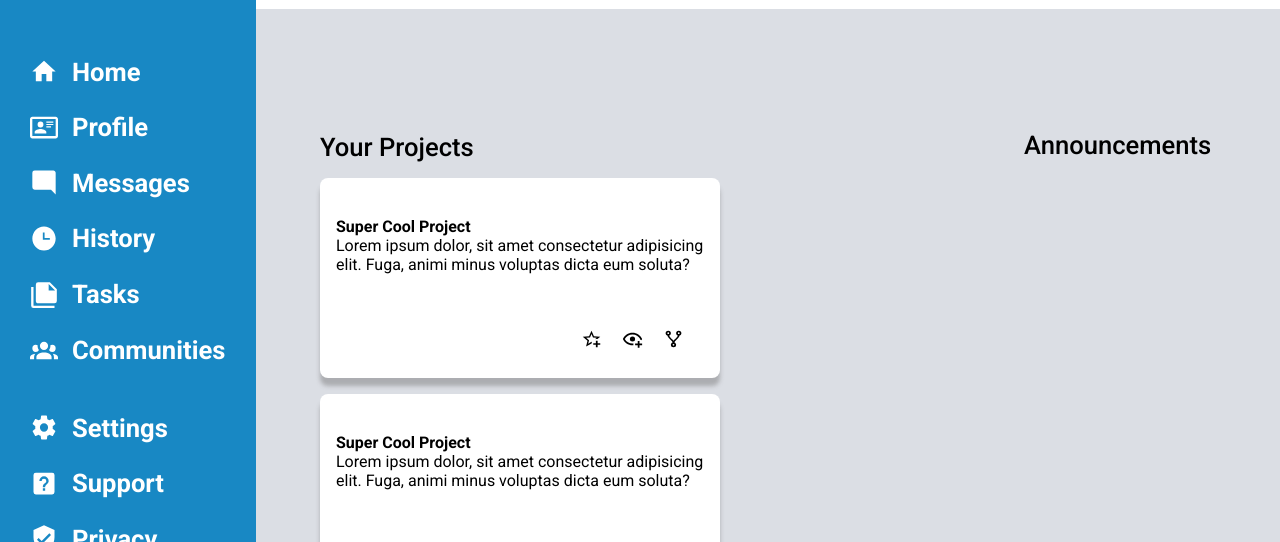
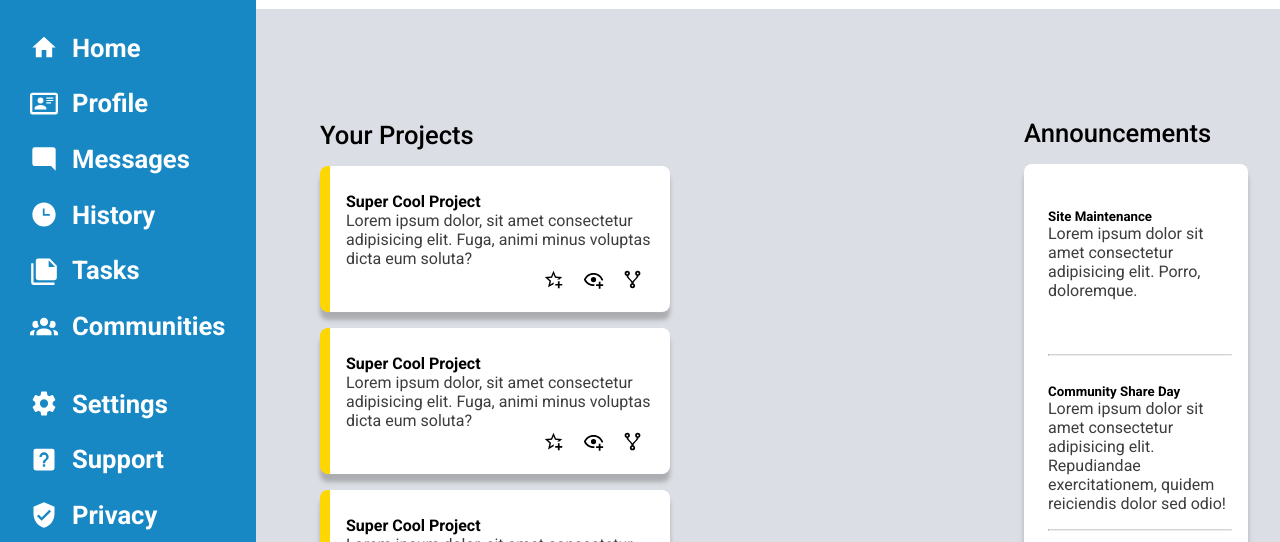
Before and after one commit to p-stevenson/AdminDshBrd, a website: page index.html in a window 1280 px wide. Shown: the part 229-771 px from the top of the page. Drawn offline with Linux system fonts and the light colour scheme.

Commit message:
Finish styling of projects and announcements sections

```diff
--- a/index.html
+++ b/index.html
@@ -266,7 +266,22 @@
       </section>
       <section class="announcements">
         <h3 class="title">Announcements</h3>
-        <div class="announcements-container"></div>
+        <div class="announcements-container">
+          <div class="content">
+            <h5 class="title">Site Maintenance</h5>
+            <p class="text">Lorem ipsum dolor sit amet consectetur adipisicing elit. Porro, doloremque.</p>
+            <hr>
+          </div>
+          <div class="content">
+            <h5 class="title">Community Share Day</h5>
+            <p class="text">Lorem ipsum dolor sit amet consectetur adipisicing elit. Repudiandae exercitationem, quidem reiciendis dolor sed odio!</p>
+            <hr>
+          </div>
+          <div class="content">
+            <h5 class="title">Updated Privacy Policy</h5>
+            <p class="text">Lorem ipsum dolor sit amet consectetur adipisicing elit. Repudiandae exercitationem, quidem reiciendis dolor sed odio!</p>
+          </div>
+        </div>
       </section>
       <section class="trending">
         <h3 class="title">Trending</h3>
--- a/style.css
+++ b/style.css
@@ -8,6 +8,7 @@
   margin: 0;
   padding: 0;
   font-family: "Roboto", var(--system-ui);
+  /* border: 3px solid black; */
 }
 
 body {
@@ -205,6 +206,10 @@ header > .tools {
   background-color: rgb(219, 222, 228);
 }
 
+*::-webkit-scrollbar {
+  display: none;
+}
+
 .main-content > .projects {
   grid-area: projects;
 
@@ -214,6 +219,12 @@ header > .tools {
     "content" 9fr;
   gap: 1rem;
   padding: 0 0 0 4rem;
+  overflow-y: scroll;
+  border-color: hotpink;
+}
+
+.projects::-webkit-scrollbar {
+  display: none;
 }
 
 .projects > .title,
@@ -229,10 +240,9 @@ header > .tools {
   grid-area: content;
 
   display: grid;
-  grid-template-columns: repeat(auto-fill, minmax(300px, 400px));
-  grid-template-rows: repeat(auto-fill, 200px);
+  max-height: 500px;
+  grid-template-columns: repeat(auto-fill, minmax(150px, 350px));
   gap: 1rem;
-  /* overflow: scroll; */
 }
 
 .project-cards-container > .project-card {
@@ -241,11 +251,11 @@ header > .tools {
     "title" 1fr
     "about" 2fr
     "links" 1fr / 1fr;
-  height: clamp(100px 4rem 300px);
   background-color: white;
   border-radius: 8px;
   padding: 1rem;
   box-shadow: 0px 8px 4px 0px rgba(112, 112, 112, 0.44);
+  border-left: 10px solid gold;
 }
 
 .project-card > .title {
@@ -255,6 +265,7 @@ header > .tools {
 
 .project-card > .about {
   grid-area: about;
+  color: rgb(61, 61, 61);
 }
 
 .project-card > .links {
@@ -263,6 +274,7 @@ header > .tools {
   display: grid;
   grid-template:
     ". fav watch fork" 1fr / 6fr 1fr 1fr 1fr;
+  gap: 0.5rem;
   align-self: center;
 }
 
@@ -291,6 +303,42 @@ header > .tools {
   gap: 1rem;
 }
 
+.announcements > .announcements-container {
+  display: grid;
+  grid-template:
+    "announcement-1" 1fr
+    "announcement-2" 1fr
+    "announcement-3" 1fr / 1fr;
+  background-color: white;
+  border-radius: 8px;
+  margin: 0 2rem 0 0;
+  padding: 1rem 1rem 1rem 1.5rem;
+  box-shadow: 0px 8px 4px 0px rgba(112, 112, 112, 0.44);
+}
+
+.announcements-container > .content {
+  display: grid;
+  grid-template:
+    "title" 1fr
+    "text" 3fr / 1fr;
+}
+
+.content > .title {
+  grid-area: title;
+  align-self: end;
+}
+
+.content > .text {
+  grid-area: text;
+  align-self: start;
+  color: rgb(61, 61, 61);
+  padding-bottom: 1rem;
+}
+
+.content > hr {
+  border-top: 1px solid lightgray;
+}
+
 .main-content > .trending {
   grid-area: trending;
 
```
